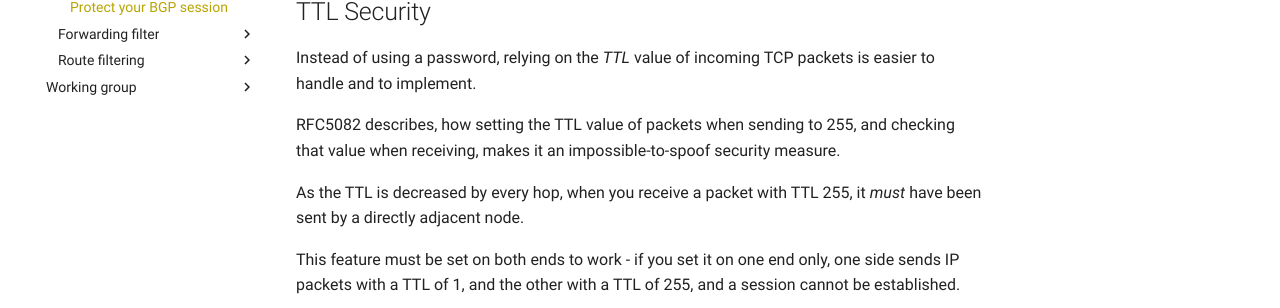
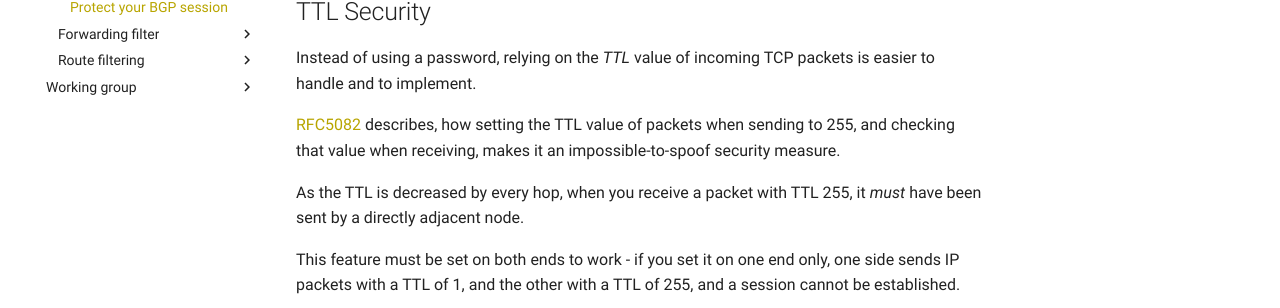
Before and after one commit to denog/routing-guide, an MkDocs documentation site: the page built from docs/guides/control_plane_protection/protect_your_bgp_session.md, in a window 1280 px wide and 900 px high, scrolled down 669 px. Shown: the part 263-571 px from the top of the window. Built offline with MkDocs 1.6.1 and Material for MkDocs 9.7.7, drawn with Linux system fonts in a browser that asks for light colours; comment, search, counter and statistics services are not loaded; some of the changed lines change nothing that is shown.

Commit message:
add RFC link

```diff
--- a/docs/guides/control_plane_protection/protect_your_bgp_session.md
+++ b/docs/guides/control_plane_protection/protect_your_bgp_session.md
@@ -37,7 +37,7 @@ Unfortunately this is not widely implemented.
 
 Instead of using a password, relying on the *TTL* value of incoming TCP packets is easier to handle and to implement.
 
-RFC5082 describes, how setting the TTL value of packets when sending to 255, and checking that value when receiving, makes it an impossible-to-spoof security measure.
+[RFC5082](https://www.rfc-editor.org/rfc/rfc5082) describes, how setting the TTL value of packets when sending to 255, and checking that value when receiving, makes it an impossible-to-spoof security measure.
 
 As the TTL is decreased by every hop, when you receive a packet with TTL 255, it *must* have been sent by a directly adjacent node.
 
```
